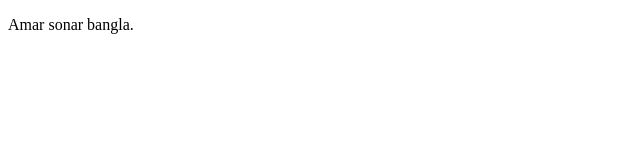
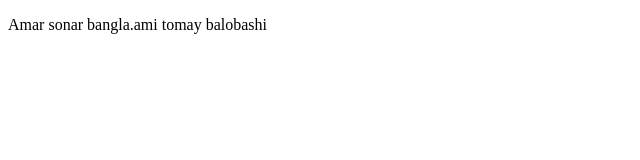
Before and after one commit to sharifulislam565619/conflict, a plain HTML site: page index.html in a window 1280 px wide. Shown: the whole page, without its empty margins (0-640 px from the left). Drawn offline with Linux system fonts and the light colour scheme.

Commit message:
balobasha

```diff
--- a/index.html
+++ b/index.html
@@ -7,6 +7,6 @@
     <title>Conflict</title>
 </head>
 <body>
-    <p>Amar sonar bangla.</p>
+    <p>Amar sonar bangla.ami tomay balobashi</p>
 </body>
 </html>
```
